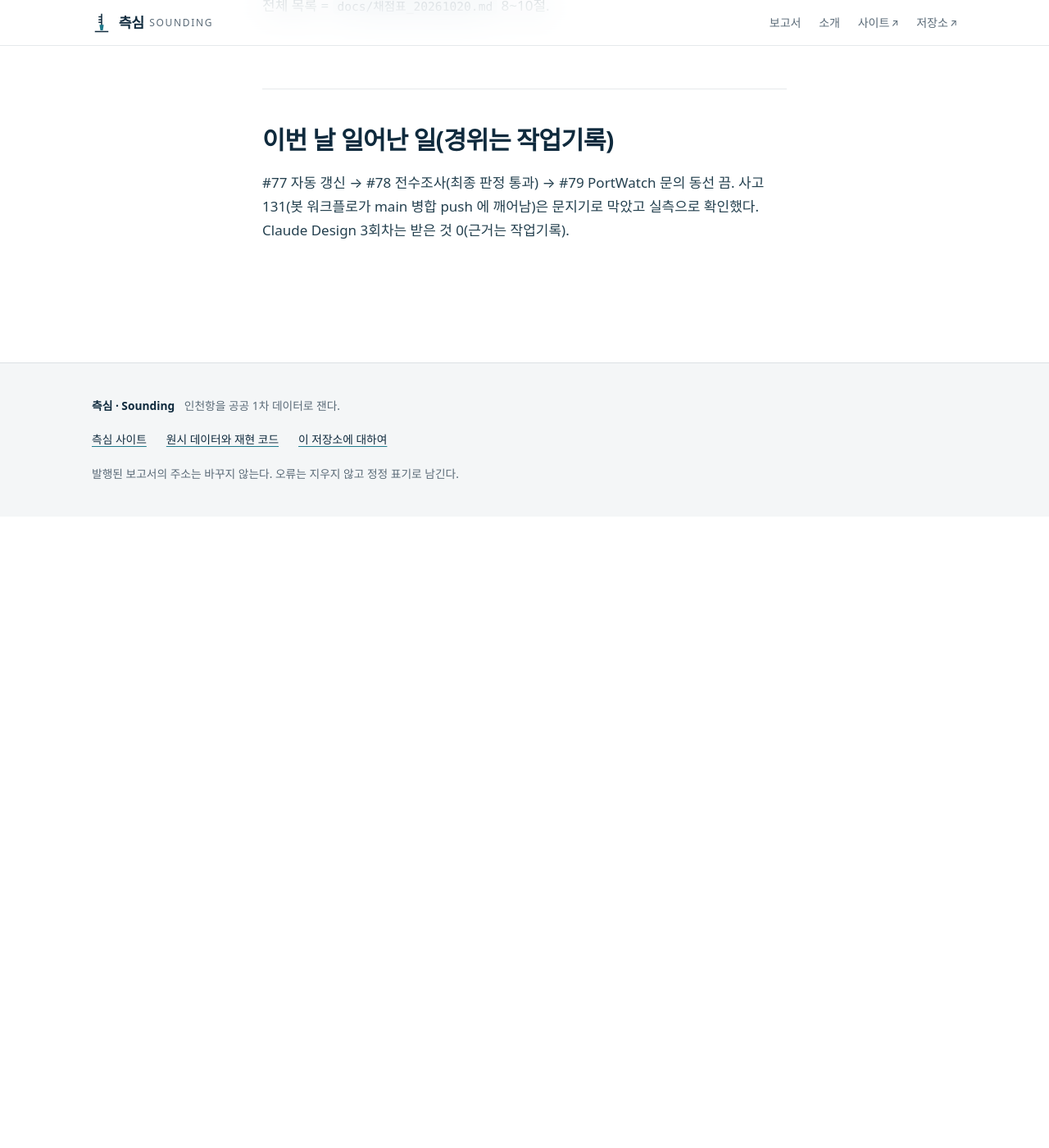
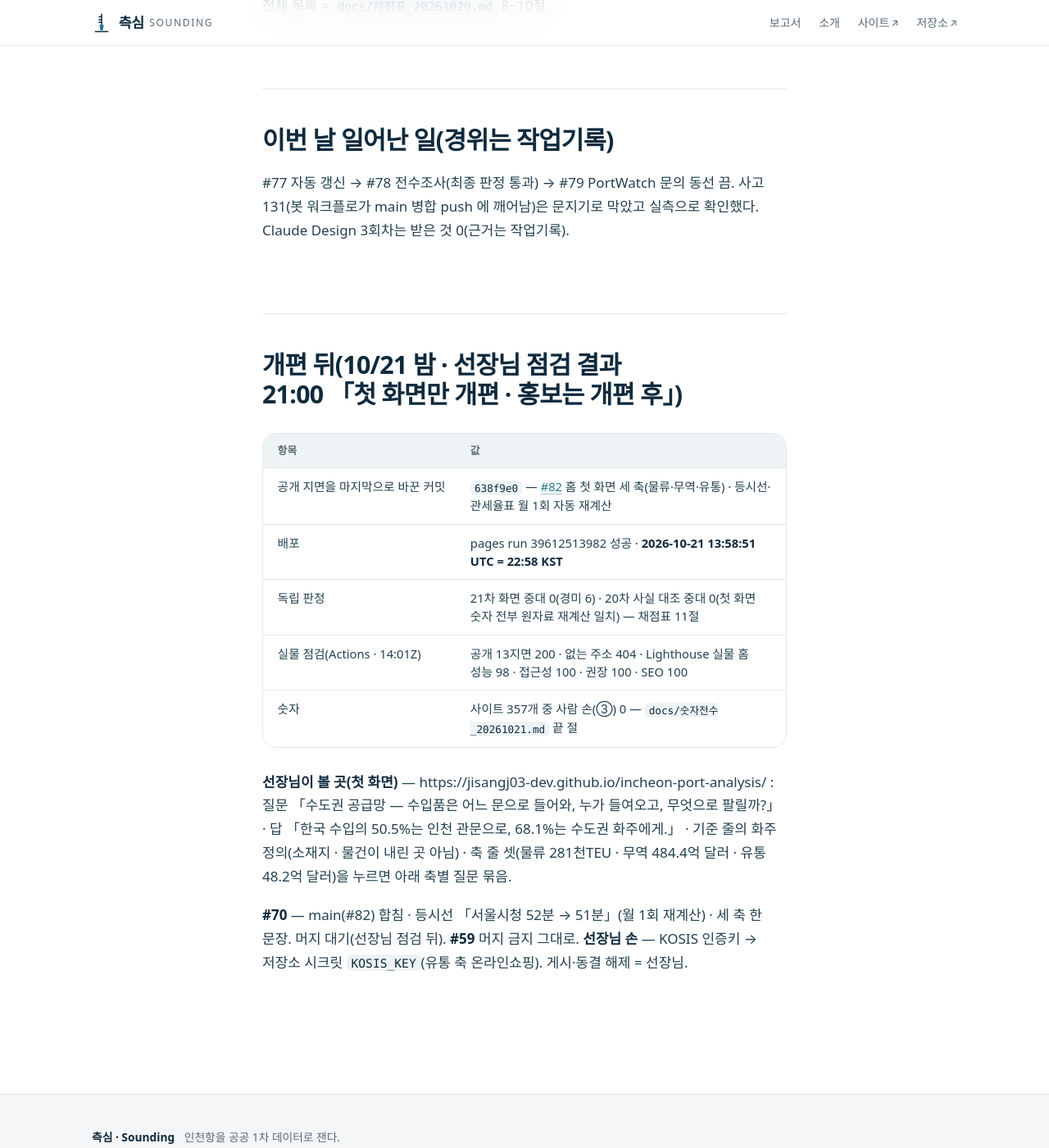
Before and after one commit to jisangj03-dev/incheon-port-analysis, a Jekyll site: the page built from docs/공개직전_준비완료_20261021.md, in a window 1280 px wide and 1400 px high, scrolled down 3838 px. Shown: the whole window at 82% size. Built offline with Jekyll 4.4.1, drawn with Linux system fonts in a browser that asks for light colours; some web fonts are replaced; our own code applies the rules of GitHub Pages for plain Markdown files; before the commit the page ends 4468 px from its top, so only the background shows below that.

Commit message:
공개 직전 한 장 — 홈 세 축 개편 배포(22:58 KST) · 실물 점검 5회차
Co-Authored-By: Claude Opus 5.5 <noreply@anthropic.com>
Claude-Session: https://claude.ai/code/session_01L59oEoiMW7KHoJRFFkcN4Q

```diff
--- a/docs/공개직전_준비완료_20261021.md
+++ b/docs/공개직전_준비완료_20261021.md
@@ -56,3 +56,18 @@
 ## 이번 날 일어난 일(경위는 작업기록)
 
 #77 자동 갱신 → #78 전수조사(최종 판정 통과) → #79 PortWatch 문의 동선 끔. 사고 131(봇 워크플로가 main 병합 push 에 깨어남)은 문지기로 막았고 실측으로 확인했다. Claude Design 3회차는 받은 것 0(근거는 작업기록).
+
+## 개편 뒤(10/21 밤 · 선장님 점검 결과 21:00 「첫 화면만 개편 · 홍보는 개편 후」)
+
+| 항목 | 값 |
+|---|---|
+| 공개 지면을 마지막으로 바꾼 커밋 | `638f9e0` — [#82](https://github.com/jisangj03-dev/incheon-port-analysis/pull/82) 홈 첫 화면 세 축(물류·무역·유통) · 등시선·관세율표 월 1회 자동 재계산 |
+| 배포 | pages run 39612513982 성공 · **2026-10-21 13:58:51 UTC = 22:58 KST** |
+| 독립 판정 | 21차 화면 중대 0(경미 6) · 20차 사실 대조 중대 0(첫 화면 숫자 전부 원자료 재계산 일치) — 채점표 11절 |
+| 실물 점검(Actions · 14:01Z) | 공개 13지면 200 · 없는 주소 404 · Lighthouse 실물 홈 성능 98 · 접근성 100 · 권장 100 · SEO 100 |
+| 숫자 | 사이트 357개 중 사람 손(③) 0 — `docs/숫자전수_20261021.md` 끝 절 |
+
+**선장님이 볼 곳(첫 화면)** — https://jisangj03-dev.github.io/incheon-port-analysis/ : 질문 「수도권 공급망 — 수입품은 어느 문으로 들어와, 누가 들여오고, 무엇으로 팔릴까?」 · 답 「한국 수입의 50.5%는 인천 관문으로, 68.1%는 수도권 화주에게.」 · 기준 줄의 화주 정의(소재지 · 물건이 내린 곳 아님) · 축 줄 셋(물류 281천TEU · 무역 484.4억 달러 · 유통 48.2억 달러)을 누르면 아래 축별 질문 묶음.
+
+**#70** — main(#82) 합침 · 등시선 「서울시청 52분 → 51분」(월 1회 재계산) · 세 축 한 문장. 머지 대기(선장님 점검 뒤). **#59** 머지 금지 그대로.
+**선장님 손** — KOSIS 인증키 → 저장소 시크릿 `KOSIS_KEY`(유통 축 온라인쇼핑). 게시·동결 해제 = 선장님.
```
